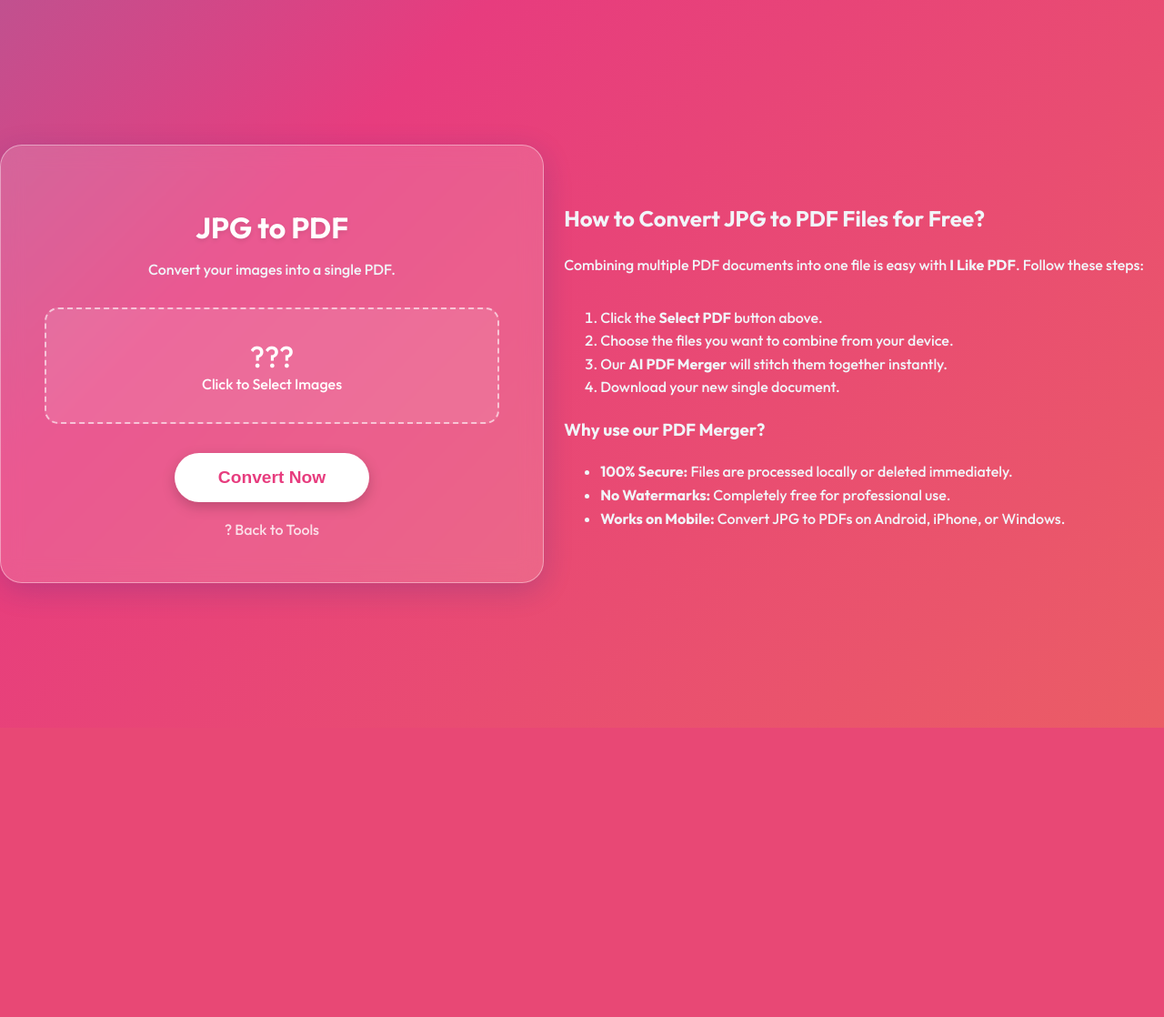
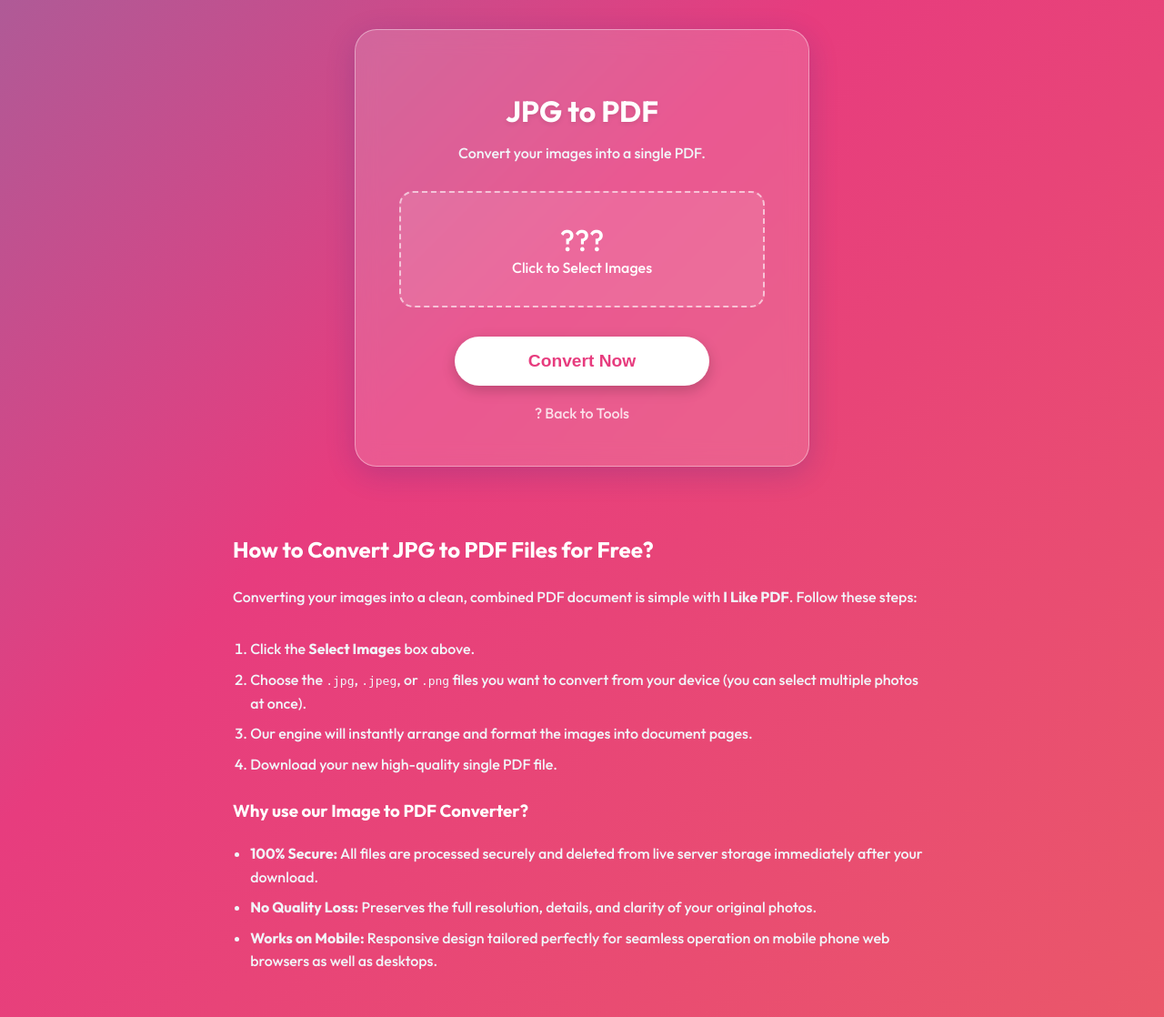
Before and after one commit to sadrealam776-collab/I-like-pdf-website, a Flask app: page /jpg-to-pdf in a window 1280 px wide. Shown: the whole page at 91% size. Before the commit the page ends 800 px from the top, so only its background shows below. Run offline with Flask 3, Linux system fonts and the light colour scheme; some libraries are stand-ins or nearby versions.

Commit message:
Update jpg_to_pdf.html

```diff
--- a/templates/jpg_to_pdf.html
+++ b/templates/jpg_to_pdf.html
@@ -5,30 +5,37 @@
     <title>JPG to PDF | I Like PDF</title>
     <link href="https://fonts.googleapis.com/css2?family=Outfit:wght@300;500;700&display=swap" rel="stylesheet">
     <style>
+        /* AURORA THEME WITH TOP-TO-BOTTOM LAYOUT */
         body {
             font-family: 'Outfit', sans-serif;
             background: linear-gradient(-45deg, #ee7752, #e73c7e, #23a6d5, #23d5ab);
             background-size: 400% 400%;
             animation: gradientBG 15s ease infinite;
             color: white;
-            height: 100vh;
+            min-height: 100vh;
             display: flex;
+            flex-direction: column; /* ????????? ?? ??? ?? ???? ??? ???? ?? ??? */
             align-items: center;
-            justify-content: center;
+            justify-content: start; /* ??? ?? ????????? ???? ???? ?? ??? */
             text-align: center;
             margin: 0;
+            padding: 2rem 1rem; /* ?????? ???? ??????? ??????? ?? ??????? ?? ? ????? */
+            box-sizing: border-box;
         }
         @keyframes gradientBG { 0% {background-position: 0% 50%} 50% {background-position: 100% 50%} 100% {background-position: 0% 50%} }
 
         .container {
             background: rgba(255, 255, 255, 0.15);
             backdrop-filter: blur(12px);
+            -webkit-backdrop-filter: blur(12px);
             padding: 3rem;
             border-radius: 24px;
             border: 1px solid rgba(255,255,255,0.4);
             max-width: 500px;
-            width: 90%;
+            width: 100%;
             box-shadow: 0 8px 32px 0 rgba(31, 38, 135, 0.2);
+            box-sizing: border-box;
+            margin-bottom: 3rem; /* ???????? ?? ???? ?? ??????? ?? ??? ??? */
         }
 
         h1 { margin-bottom: 0.5rem; text-shadow: 0 2px 5px rgba(0,0,0,0.1); }
@@ -41,6 +48,7 @@
             transition: 0.3s;
             cursor: pointer;
             background: rgba(255,255,255,0.1);
+            box-sizing: border-box;
         }
         .file-upload:hover { background: rgba(255,255,255,0.2); border-color: white; }
 
@@ -56,13 +64,39 @@
             transition: 0.3s;
             margin-top: 2rem;
             box-shadow: 0 5px 15px rgba(0,0,0,0.2);
+            width: 100%; /* ?????? ???????? ????? ?? ??? */
+            max-width: 280px;
         }
         button:hover { transform: scale(1.05); box-shadow: 0 10px 25px rgba(0,0,0,0.3); }
 
         .back-link { display: inline-block; margin-top: 20px; color: rgba(255,255,255,0.8); text-decoration: none; font-weight: 500; }
+
+        /* ???? ??????? ?????? ?? ??? ?? ????? */
+        .info-section {
+            max-width: 800px;
+            width: 100%;
+            margin: 0 auto;
+            color: #f1f5f9;
+            text-align: left;
+            line-height: 1.6;
+            padding: 0 1rem;
+            box-sizing: border-box;
+        }
+        .info-section h2, .info-section h3 {
+            color: white;
+            margin-top: 1.5rem;
+        }
+        .info-section ol, .info-section ul {
+            padding-left: 1.2rem;
+        }
+        .info-section li {
+            margin-bottom: 0.5rem;
+        }
     </style>
 </head>
 <body>
+
+    <!-- 1. ???????? (?? ?? TOP ?? ????? ????) -->
     <div class="container">
         <h1>JPG to PDF</h1>
         <p>Convert your images into a single PDF.</p>
@@ -79,21 +113,23 @@
 
         <a href="/" class="back-link">? Back to Tools</a>
     </div>
-<div style="max-width: 800px; margin: 50px auto; color: #f1f5f9; text-align: left; line-height: 1.6;">
+
+    <!-- 2. ????? ???? ??????? (?? ?? BOTTOM ?? ??? ??????? ?? ??? ??? ??) -->
+    <div class="info-section">
         <h2>How to Convert JPG to PDF Files for Free?</h2>
-    <p>Combining multiple PDF documents into one file is easy with <strong>I Like PDF</strong>. Follow these steps:</p>
+        <p>Converting your images into a clean, combined PDF document is simple with <strong>I Like PDF</strong>. Follow these steps:</p>
         <ol>
-        <li>Click the <strong>Select PDF</strong> button above.</li>
-        <li>Choose the files you want to combine from your device.</li>
-        <li>Our <strong>AI PDF Merger</strong> will stitch them together instantly.</li>
-        <li>Download your new single document.</li>
+            <li>Click the <strong>Select Images</strong> box above.</li>
+            <li>Choose the <code>.jpg</code>, <code>.jpeg</code>, or <code>.png</code> files you want to convert from your device (you can select multiple photos at once).</li>
+            <li>Our engine will instantly arrange and format the images into document pages.</li>
+            <li>Download your new high-quality single PDF file.</li>
         </ol>
 
-    <h3>Why use our PDF Merger?</h3>
+        <h3>Why use our Image to PDF Converter?</h3>
         <ul>
-        <li><strong>100% Secure:</strong> Files are processed locally or deleted immediately.</li>
-        <li><strong>No Watermarks:</strong> Completely free for professional use.</li>
-        <li><strong>Works on Mobile:</strong> Convert JPG to PDFs on Android, iPhone, or Windows.</li>
+            <li><strong>100% Secure:</strong> All files are processed securely and deleted from live server storage immediately after your download.</li>
+            <li><strong>No Quality Loss:</strong> Preserves the full resolution, details, and clarity of your original photos.</li>
+            <li><strong>Works on Mobile:</strong> Responsive design tailored perfectly for seamless operation on mobile phone web browsers as well as desktops.</li>
         </ul>
     </div>
 
@@ -101,7 +137,7 @@
         document.getElementById('fileInput').onchange = function () {
             if(this.files && this.files.length > 0) {
                 // Shows count of files (e.g., "3 Images Selected")
-                document.getElementById('fileName').innerText = this.files.length + " Images Selected ?";
+                document.getElementById('fileName').innerText = this.files.length + " Images Selected";
             }
         };
     </script>
```
Lines whose indentation alone changed are shown as unchanged.
